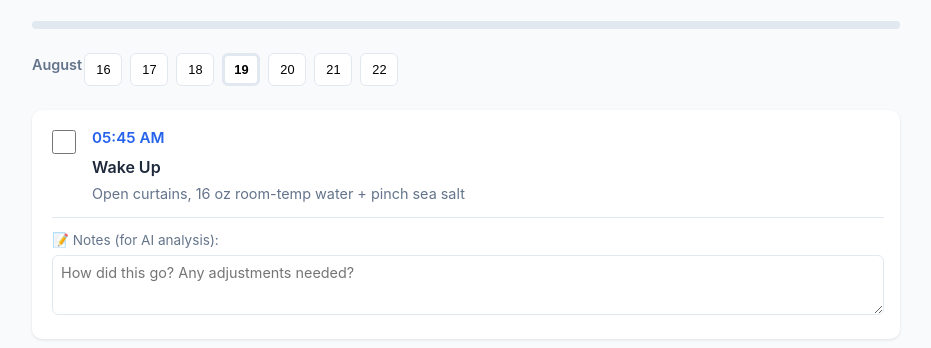
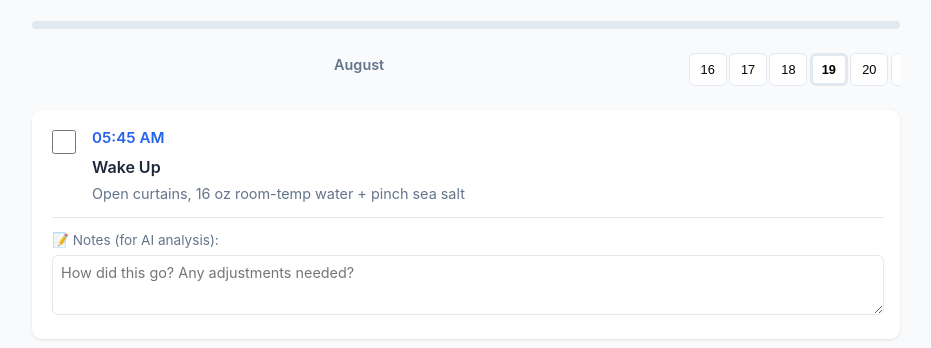
Before and after one commit to chubbybrain/health-tracker, a website: page index.html in a window 1280 px wide. Shown: the part 391-739 px from the top of the page, without its empty margins (174-1105 px from the left). Drawn offline with Linux system fonts and the light colour scheme; no server answers.

Commit message:
v2.5.3: Month header on separate line, buttons no-wrap

```diff
--- a/index.html
+++ b/index.html
@@ -503,7 +503,7 @@
         </div>
 
         <div style="text-align: center; padding: 20px; color: #94a3b8; font-size: 0.75rem; border-top: 1px solid var(--border); margin-top: 2rem;">
-            <div class="version">Version 2.5.2 (Ultra-Compact Date Buttons) • Last Updated: Aug 19, 2026 @ 14:00 UTC</div>
+            <div class="version">Version 2.5.3 (Month Header Fixed) • Last Updated: Aug 19, 2026 @ 14:05 UTC</div>
         </div>
     </div>
 
@@ -772,13 +772,13 @@
 
             // Add month header
             const monthHeader = document.createElement('div');
-            monthHeader.style.cssText = 'text-align: center; font-weight: 600; color: var(--text-muted); margin-bottom: 0.5rem; font-size: 0.9rem;';
+            monthHeader.style.cssText = 'text-align: center; font-weight: 600; color: var(--text-muted); margin-bottom: 0.5rem; font-size: 0.9rem; width: 100%;';
             monthHeader.textContent = today.toLocaleDateString('en-US', { month: 'long' });
             container.appendChild(monthHeader);
 
             // Create button container
             const btnContainer = document.createElement('div');
-            btnContainer.style.cssText = 'display: flex; gap: 0.5rem; flex-wrap: wrap;';
+            btnContainer.style.cssText = 'display: flex; gap: 0.15rem; flex-wrap: nowrap; overflow-x: auto;';
 
             for (let i = 0; i < daysToShow; i++) {
                 const offset = startOffset + i;
```
